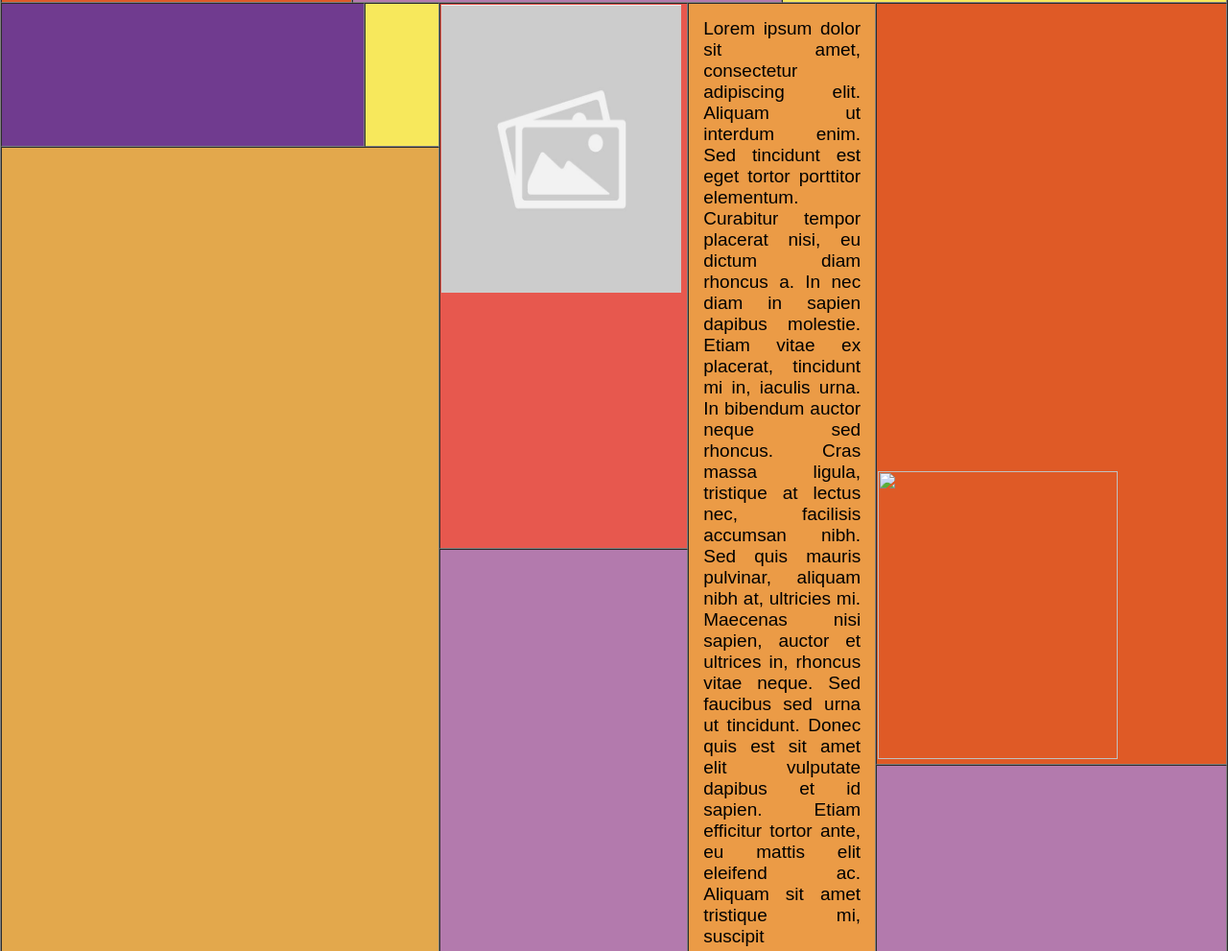
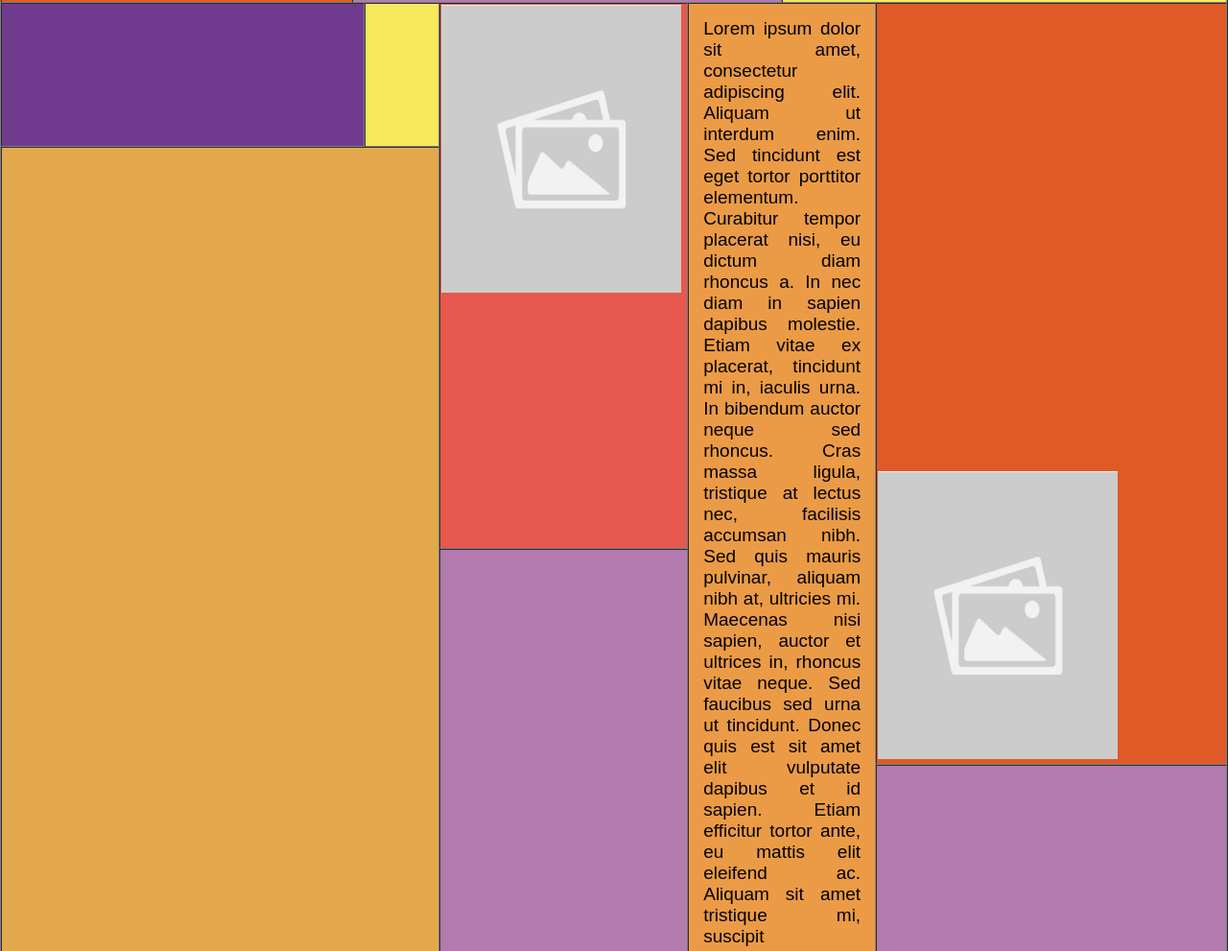
Before and after one commit to aclarette/Simulado, a plain HTML site: page index.html in a window 1280 px wide. Shown: the part 178-1169 px from the top of the page at 96% size. Drawn offline with Linux system fonts and the light colour scheme.

Commit message:
Update index.html

```diff
--- a/index.html
+++ b/index.html
@@ -28,7 +28,7 @@
             Lorem ipsum dolor sit amet, consectetur adipiscing elit. Aliquam ut interdum enim. Sed tincidunt est eget tortor porttitor elementum. Curabitur tempor placerat nisi, eu dictum diam rhoncus a. In nec diam in sapien dapibus molestie. Etiam vitae ex placerat, tincidunt mi in, iaculis urna. In bibendum auctor neque sed rhoncus. Cras massa ligula, tristique at lectus nec, facilisis accumsan nibh. Sed quis mauris pulvinar, aliquam nibh at, ultricies mi. Maecenas nisi sapien, auctor et ultrices in, rhoncus vitae neque. Sed faucibus sed urna ut tincidunt. Donec quis est sit amet elit vulputate dapibus et id sapien. Etiam efficitur tortor ante, eu mattis elit eleifend ac. Aliquam sit amet tristique mi, suscipit pellentesque tortor.
         </td>
         <td id="td8" rowspan="3">
-            <img src="assets/istockphoto-1147544807-612x612.jpg" height="300px"  width="250px"alt="">
+            <img src="istockphoto-1147544807-612x612.jpg" height="300px"  width="250px"alt="">
         </td>
        </tr>
        <!-- Fim da linha2 -->
```
